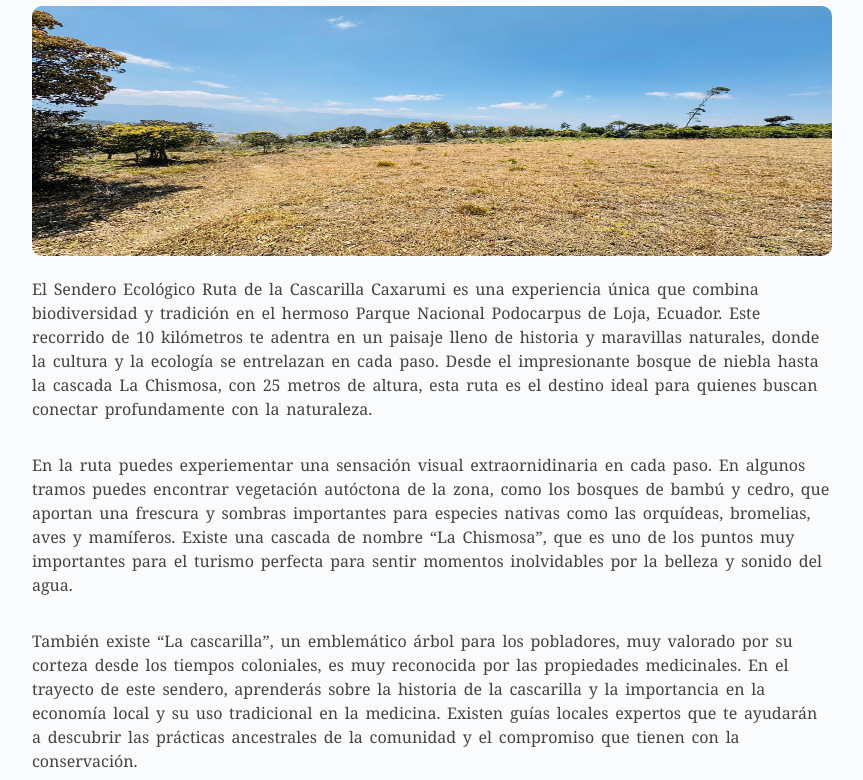
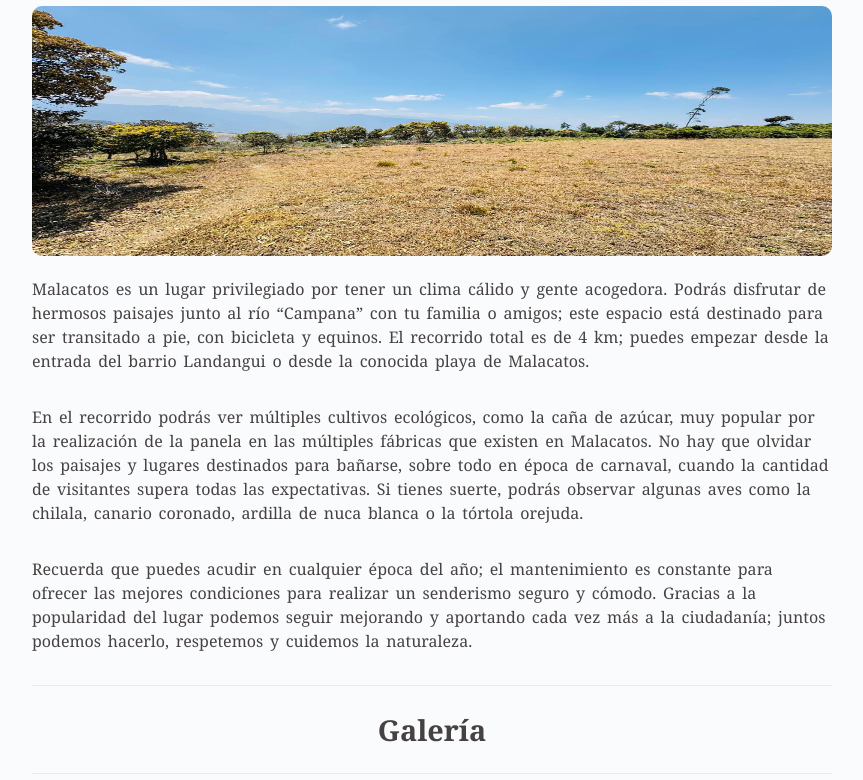
Before and after one commit to NelsonPaltin/web_html_nrpaltin, a website built with Parcel: page src/det1.html in a window 1280 px wide. Shown: the part 114-894 px from the top of the page, without its empty margins (208-1071 px from the left). Built offline with nearby package versions, Linux system fonts and the light colour scheme.

Commit message:
Bug img 7

```diff
--- a/src/js/det1.js
+++ b/src/js/det1.js
@@ -2,12 +2,13 @@ import { senderos } from "./senderos.js";
 import L from "leaflet";
 import 'leaflet/dist/leaflet.css';
 
-import img1 from "../img/g1.jpeg";
-import img2 from "../img/g2.jpeg";
-import img3 from "../img/g3.jpeg";
-import img4 from "../img/g4.jpeg";
 
-const sendero = senderos.find(x => x.id === 1);
+import img5s from "../img/g5.jpeg";
+import img6s from "../img/g6.jpeg";
+import img7s from "../img/g7.jpeg";
+import img8s from "../img/g8.jpeg";
+
+const sendero = senderos.find(x => x.id === 2);
 //console.log(sendero.parr1);
 
 // Nombre del sendero
```
Also changed, not shown: dist/categoria.html, dist/det1.html, dist/det2.html, 12 other files.
